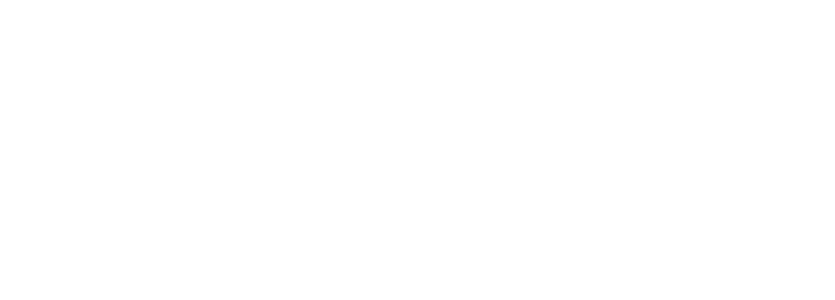
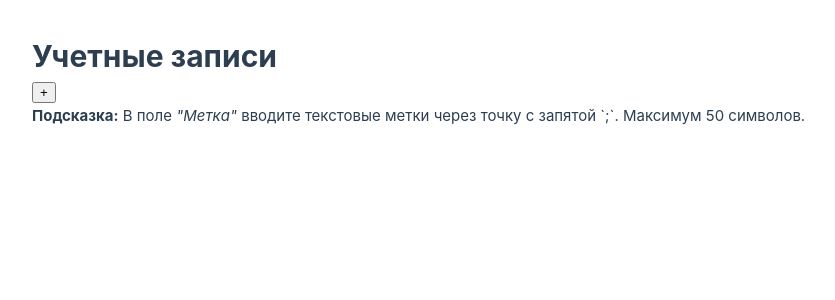
Before and after one commit to Fant0s/vue-test, a Vue app: page / in a window 1280 px wide. Shown: the top 300 px of the page, without its empty margins (0-835 px from the left). Built offline with nearby package versions, Linux system fonts and the light colour scheme; the HTML template or start-up script is replaced by a standard one.

Commit message:
add form

```diff
--- a/src/App.vue
+++ b/src/App.vue
@@ -1,7 +1,11 @@
-<script setup lang="ts"></script>
+<script setup lang="ts">
+import FormComponent from '@/components/FormComponent.vue'
+</script>
 
 <template>
-  <main></main>
+  <main>
+    <FormComponent />
+  </main>
 </template>
 
 <style scoped></style>
```
